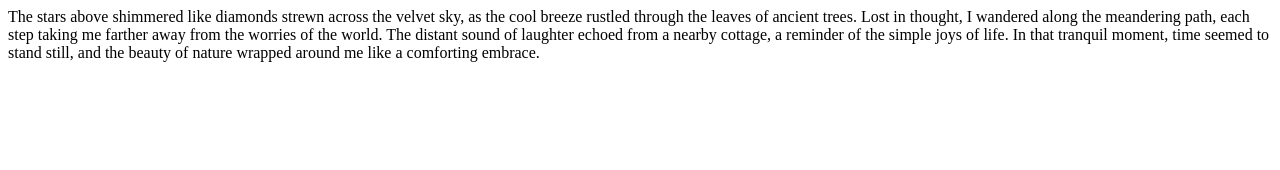
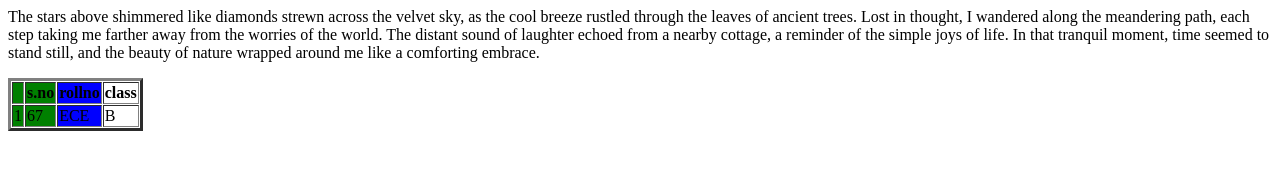
Before and after one commit to GUHAN-R/WEB-EXP-1, a plain HTML site: page index.html in a window 1280 px wide. Drawn offline with Linux system fonts and the light colour scheme.

Commit message:
Update index.html

```diff
--- a/index.html
+++ b/index.html
@@ -6,5 +6,22 @@
     <p>
       The stars above shimmered like diamonds strewn across the velvet sky, as the cool breeze rustled through the leaves of ancient trees. Lost in thought, I wandered along the meandering path, each step taking me farther away from the worries of the world. The distant sound of laughter echoed from a nearby cottage, a reminder of the simple joys of life. In that tranquil moment, time seemed to stand still, and the beauty of nature wrapped around me like a comforting embrace.
     </p>
+    <table border="3" cellpadding="1" cellspacing="1">
+      <colgroup>
+        <col span="2" bgcolor="green">
+        <col bgcolor="blue">
+      </colgroup>
+      <th>
+        <th>s.no</th>
+        <th>rollno</th>
+        <th colspan=2>class</th>
+      </th>
+      <tr>
+        <td>1</td>
+        <td>67</td>
+        <td>ECE</td>
+        <td>B</td>
+      </tr>
+    </table>
   </body>
 </html>
```
